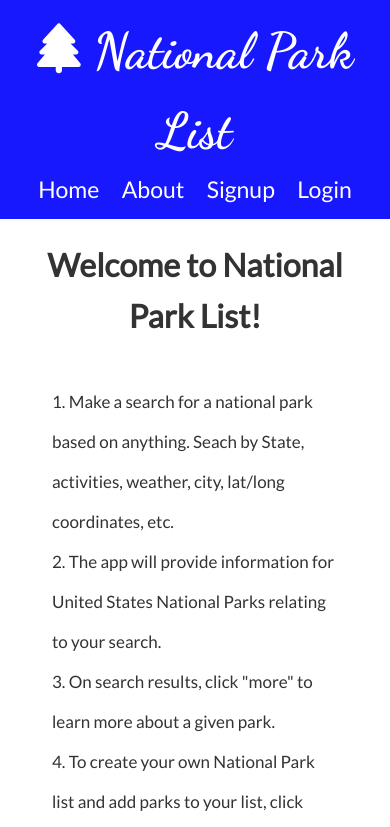
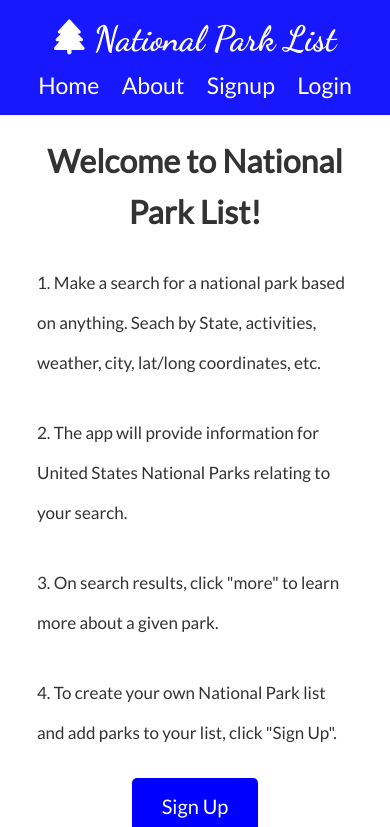
Before and after one commit to nelsandersoncreative/nationalparklist-client, a React (Create React App) app: page / in a window 390 px wide. Shown: the top 827 px of the page. Built offline with nearby package versions, Linux system fonts and the light colour scheme.

Commit message:
updated responsive behavior

```diff
--- a/public/index.html
+++ b/public/index.html
@@ -12,7 +12,7 @@
     <link rel="apple-touch-icon" href="%PUBLIC_URL%/logo192.png" />
     <link rel="manifest" href="%PUBLIC_URL%/manifest.json" />
     <script src="https://kit.fontawesome.com/64af3f5847.js" crossorigin="anonymous"></script>
-    <title>National Park Locator</title>
+    <title>National Park List</title>
   </head>
   <body>
     <noscript>You need to enable JavaScript to run this app.</noscript>
--- a/src/components/App/App.css
+++ b/src/components/App/App.css
@@ -4,7 +4,7 @@
 /* Global Styles */
 :root {
   --primary-color: blue;
-  --dark-color: #333333;
+  --dark-color: blue;
   --light-color: #f4f4f4;
   --danger-color: #dc3545;
   --success-color: green;
@@ -62,8 +62,18 @@ img {
   padding: 0 2rem;
 }
 
-.container p {
-  margin: 20px 0;
+.landing-text {
+  padding: 5px;
+}
+
+.first {
+  margin-top: 20px;
+}
+
+.last {
+  text-align: left;
+  padding: 5px;
+  margin-bottom: 50px;
 }
 
 /* Text Styles*/
@@ -451,9 +461,30 @@ p, h1, h2, h3, h4, h5 {
   margin: 15px;
 }
 
+/* Tablet Styles */
+@media (max-width: 780px) {
+  .navbar {
+    flex-direction: column;
+  }
+  .grid-3 {
+    display: grid;
+    grid-template-columns: repeat(2, 1fr);
+    grid-gap: 1rem;
+  }
+
+  .landing-text {
+    margin: 20px 0px;
+  }
+
+}
 
 /* Mobile Styles */
 @media (max-width: 700px) {
+
+  .navbar-main {
+    font-size: 35px;
+  }
+
   .hide-sm {
     display: none;
   }
--- a/src/components/App/App.js
+++ b/src/components/App/App.js
@@ -68,28 +68,20 @@ class App extends Component {
 
                     {hasAuth ? <div>
                     <h1>How to Create Your National Park List:</h1>
-                    <p className="landing-text">1. Make a search for a national park based on anything.  Seach by State, activities, weather, city, lat/long coordinates, etc.
-                    <br/>
-                    2. The app will provide information for United States National Parks relating to your search.
-                    <br/>
-                    3. On search results, click "more" to learn more about a given park.
-                    <br/>
-                    4. click "Add Park To List" to add a park to your list
-                    </p>
+                    <p className="landing-text first">1. Make a search for a national park based on anything.  Seach by State, activities, weather, city, lat/long coordinates, etc.</p>
+                    <p className="landing-text">2. The app will provide information for United States National Parks relating to your search.</p>
+                    <p className="landing-text">3. On search results, click "more" to learn more about a given park.</p>
+                    <p className="landing-text">4. click "Add Park To List" to add a park to your list</p>
                     </div> : null}
                     <div className="text-container">
 
                     {!hasAuth ?
                     <div>
                     <h1>Welcome to National Park List!</h1>
-                    <p className="landing-text">1. Make a search for a national park based on anything.  Seach by State, activities, weather, city, lat/long coordinates, etc.
-                    <br/>
-                    2. The app will provide information for United States National Parks relating to your search.
-                    <br/>
-                    3. On search results, click "more" to learn more about a given park.
-                    <br/>
-                    4. To create your own National Park list and add parks to your list, click "Sign Up".
-                    </p>
+                    <p className="landing-text first">1. Make a search for a national park based on anything.  Seach by State, activities, weather, city, lat/long coordinates, etc.</p>
+                    <p className="landing-text">2. The app will provide information for United States National Parks relating to your search.</p>
+                    <p className="landing-text">3. On search results, click "more" to learn more about a given park.</p>
+                    <p className="landing-text last">4. To create your own National Park list and add parks to your list, click "Sign Up".</p>
                     <button className="cta-btn" id="open" onClick={showModalFunc}>Sign Up</button>
                     </div> : null}
                     </div>
--- a/src/components/Parks/Parks.js
+++ b/src/components/Parks/Parks.js
@@ -23,7 +23,7 @@ const Parks = ({ parks }) => {
    } else {
       return parks.length === 0
         ? <h1>No Parks Found.</h1>
-        : <div style={userStyle}>
+        : <div className="grid-3">
             {parks.map(park => (
               <ParkItem addParkToList={addParkToList} key={park.id} park={park}/>
             ))}
@@ -31,10 +31,4 @@ const Parks = ({ parks }) => {
     }
 }
 
-const userStyle = {
-  display: "grid",
-  gridTemplateColumns: "repeat(3, 1fr)",
-  gridGap: "1rem"
-}
-
 export default withAppContext(Parks);
```
Also changed, not shown: 1 other file (tests, documents, lock files or other folders).
